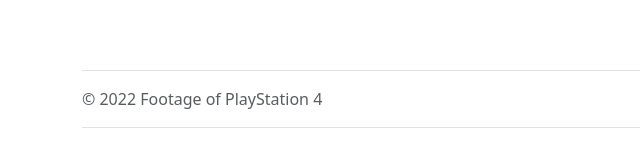
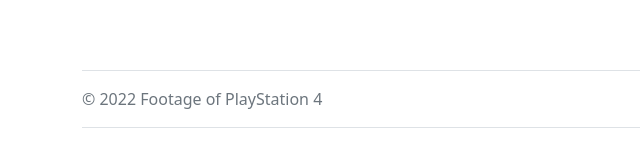
Before and after one commit to MeAFK/David-Wijaya-XII-MM1, a plain HTML site: page index.html in a window 1280 px wide. Shown: the part 1124-1272 px from the top of the page, 0-640 px from the left. Drawn offline with nearby package versions, Linux system fonts and the light colour scheme; files whose address does not match are found by name.

Commit message:
Update index.html

```diff
--- a/index.html
+++ b/index.html
@@ -5,7 +5,7 @@
     <meta http-equiv="X-UA-Compatible" content="IE=edge">
     <meta name="viewport" content="width=device-width, initial-scale=1.0">
     <title>Document</title>
-    <link rel="stylesheet" href="Main (1)/dist/css/bootstrap.min.css">
+    <link rel="stylesheet" href="bootstrap.min.css">
 </head>
 <body>
 <header>
```
